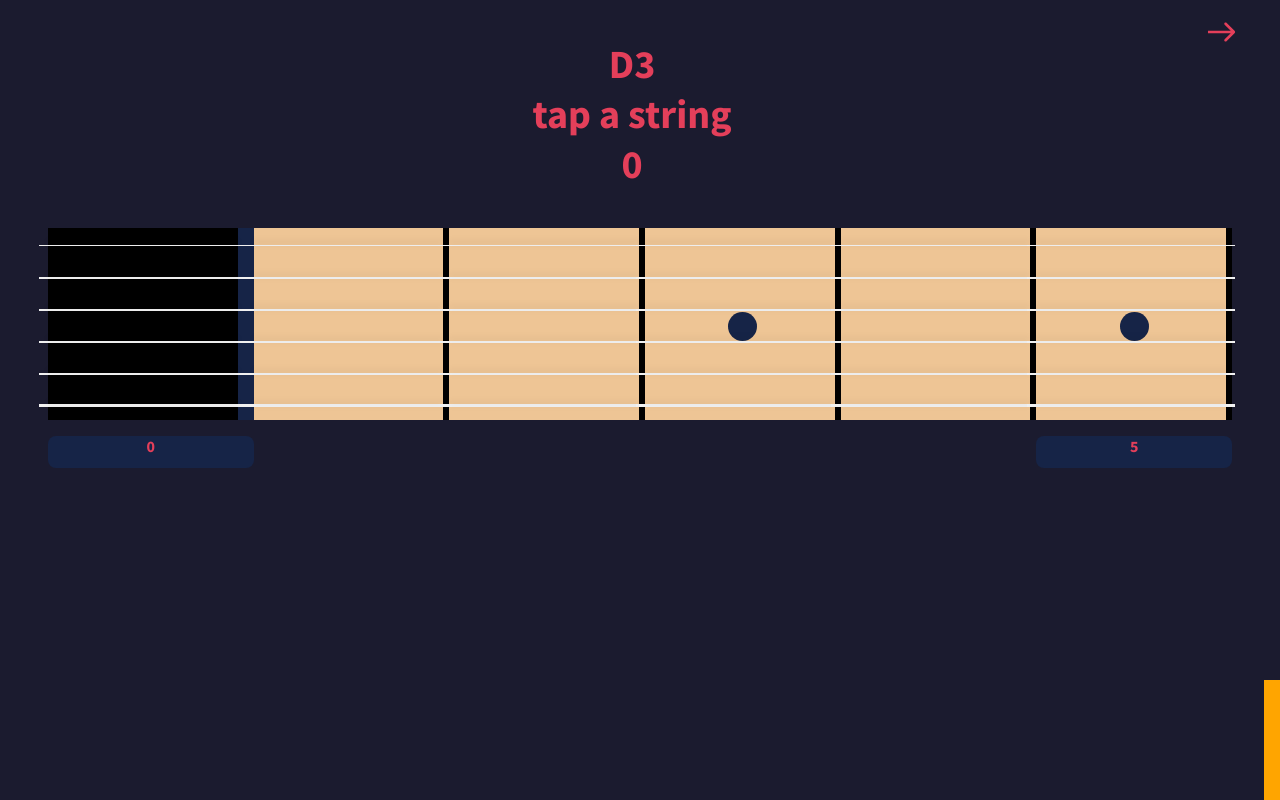
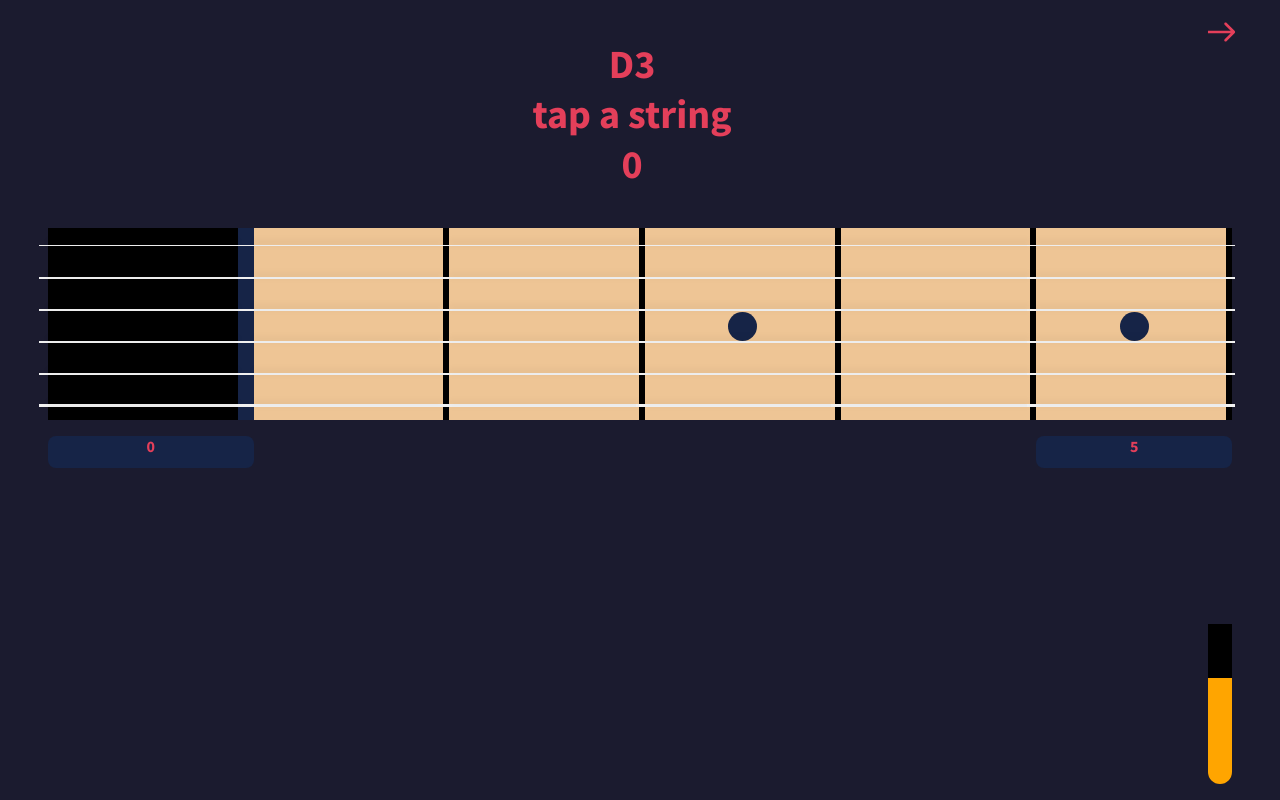
Before and after one commit to ropfoo/fretical, a Nuxt app: page /play in a window 1280 px wide. Both pictures are taken after a click on the button "Let's go!". Built offline with nearby package versions, Linux system fonts and the light colour scheme.

Commit message:
restructured time bar

```diff
--- a/assets/scss/components/layout/_fretboard-view.scss
+++ b/assets/scss/components/layout/_fretboard-view.scss
@@ -75,15 +75,6 @@
     }
   }
 
-  &__time-bar {
-    position: absolute;
-    bottom: 0;
-    right: 0;
-    width: 1rem;
-    background-color: orange;
-    transition: 0.3s;
-  }
-
   &__back-button {
     @include button-type;
     align-items: flex-end;
--- /dev/null
+++ b/assets/scss/components/modules/_time-bar.scss
@@ -0,0 +1,23 @@
+.c-time-bar {
+  &__container {
+    border-radius: 1rem;
+    position: absolute;
+    bottom: 1rem;
+    right: 3rem;
+    width: 1.5rem;
+    height: 10rem;
+    background-color: orange;
+    transform-origin: bottom center;
+    z-index: 5;
+  }
+
+  &__progress {
+    //border-radius: 0;
+    position: relative;
+    width: 100%;
+    background-color: black;
+    transform-origin: top center;
+    animation-direction: normal;
+    z-index: 10;
+  }
+}
--- a/assets/scss/main.scss
+++ b/assets/scss/main.scss
@@ -11,6 +11,7 @@ Settings : Variables and other settings
  ==================================================================================== */
 
 @import './tools/_mixins.scss';
+@import './tools/_animations.scss';
 
 /* ====================================================================================
 // Components : Individual components - layout
@@ -23,3 +24,4 @@ Settings : Variables and other settings
 @import './components/layout/_fret.scss';
 @import './components/layout/_string.scss';
 @import './components/modules/_filter-menu.scss';
+@import './components/modules/_time-bar.scss';
--- /dev/null
+++ b/assets/scss/tools/_animations.scss
@@ -0,0 +1,38 @@
+@keyframes time-bar {
+  0% {
+    height: 0%;
+  }
+  100% {
+    height: 100%;
+  }
+}
+
+.bar-enter-active {
+  //   animation-direction: normal;
+  //   transition: all 10s ease;
+  animation: time-bar-scaling 10s;
+}
+.bar-leave-active {
+  //   animation-direction: normal;
+  //   transition: all 10s;
+  animation: time-bar-scaling 10s;
+}
+.bar-enter,.bar-leave-to
+/* .slide-fade-leave-active below version 2.1.8 */
+ {
+  animation: time-bar-scaling 10s;
+}
+
+@keyframes time-bar-scaling {
+  0% {
+    transform: scaleY(1);
+  }
+
+  90% {
+    transform: scaleY(0);
+  }
+
+  100% {
+    transform: scaleY(1);
+  }
+}
--- a/pages/play.vue
+++ b/pages/play.vue
@@ -10,11 +10,7 @@
       <button @click="startGame">Let's go!</button>
     </div>
     <div v-else-if="!gameOver && !settings" class="c-fretboard-view">
-      <nuxt-link
-        @click.native="disablePlayMode"
-        class="c-fretboard-view__back-button"
-        to="/"
-      >
+      <nuxt-link @click.native="disablePlayMode" class="c-fretboard-view__back-button" to="/">
         <svg
           width="21"
           height="16"
@@ -37,21 +33,13 @@
         ]"
       >
         <h1>{{ askedTone.name }}</h1>
-        <h1>
-          {{ activeTone.name }}
-        </h1>
+        <h1>{{ activeTone.name }}</h1>
         <h1>{{ score }}</h1>
       </div>
-      <div
-        class="c-fretboard-view__time-bar"
-        :style="{ height: timeBar + 'rem' }"
-      ></div>
-
-      <fretboard
-        :firstFret="firstFret"
-        :lastFret="lastFret"
-        :showButtons="false"
-      />
+      <div class="c-time-bar__container">
+        <div class="c-time-bar__progress" :style="{ height: timeBar + '%'}"></div>
+      </div>
+      <fretboard :firstFret="firstFret" :lastFret="lastFret" :showButtons="false" />
     </div>
   </div>
 </template>
@@ -71,7 +59,7 @@ export default {
       firsTone: true,
       interval: '',
       questionTime: 10000,
-      timeBar: 10,
+      timeBar: 0,
       timeBarInterval: ''
     };
   },
@@ -108,8 +96,6 @@ export default {
   methods: {
     startGame() {
       this.enablePlayMode();
-      this.reduceTimeBar();
-
       this.determineAskedTone();
       this.startGameLoop();
     },
@@ -125,7 +111,8 @@ export default {
           this.firstFret,
           this.lastFret
         ]);
-        this.timeBar = 10;
+        this.timeBarReady = !this.timeBarReady;
+        this.timeBar = 0;
         this.settings = false;
         console.log('new tone');
       }
@@ -143,13 +130,12 @@ export default {
       }
     },
     reduceTimeBar() {
-      if (this.timeBar > 0) {
-        this.timeBar -= 0.5;
-        console.log('reduce');
+      if (this.timeBar < 100) {
+        this.timeBar += 0.12;
       }
     },
     startGameLoop() {
-      this.timeBarInterval = setInterval(this.reduceTimeBar, 500);
+      this.timeBarInterval = setInterval(this.reduceTimeBar, 10);
       this.interval = setInterval(this.newRound, this.questionTime);
     },
     isGameOver() {
```
